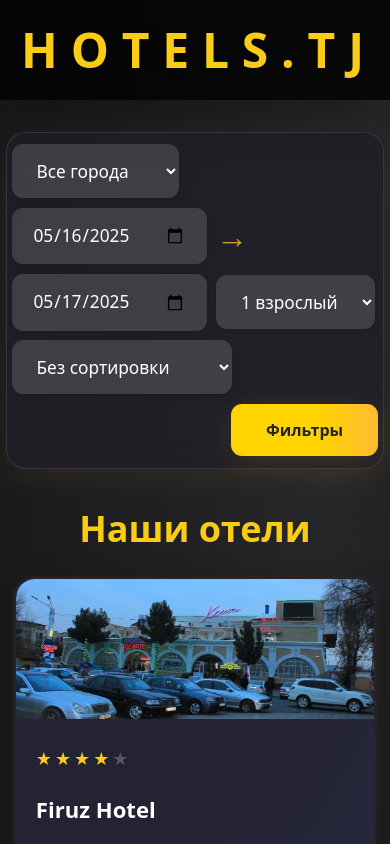
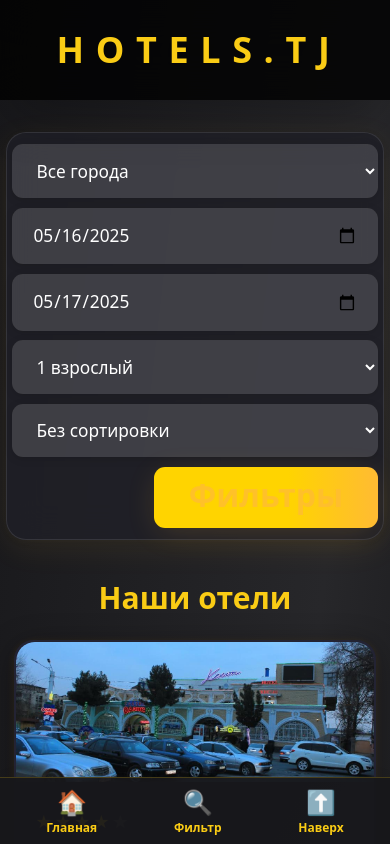
Before and after one commit to sharky21222/hotels.tj, a React (Create React App) app: page / in a window 390 px wide. Shown: the top 844 px of the page. Built offline with nearby package versions, Linux system fonts and the light colour scheme.

Commit message:
feat: mobile optimization + bottom navbar

```diff
--- a/src/App.js
+++ b/src/App.js
@@ -1,6 +1,6 @@
 // src/App.js
-import React, { useState, useMemo, useEffect } from 'react';
-import { Routes, Route, Link } from 'react-router-dom';
+import React, { useState, useMemo, useEffect, useRef } from 'react';
+import { Routes, Route, Link, useLocation } from 'react-router-dom';
 import { motion, AnimatePresence } from 'framer-motion';
 import { hotels } from './data/hotels';
 import HotelDetail from './pages/HotelDetail';
@@ -36,7 +36,7 @@ export default function App() {
   // Loader
   const [loading, setLoading] = useState(true);
   useEffect(() => {
-    setTimeout(() => setLoading(false), 900);
+    setTimeout(() => setLoading(false), 700);
   }, []);
 
   // Scroll Up button
@@ -45,6 +45,36 @@ export default function App() {
     const onScroll = () => setScrollUp(window.scrollY > 420);
     window.addEventListener('scroll', onScroll);
     return () => window.removeEventListener('scroll', onScroll);
+  }, []);
+
+  // Pull-to-refresh подсказка
+  const [showRefresh, setShowRefresh] = useState(false);
+  const touchStart = useRef(0);
+  const touchMove = useRef(0);
+
+  useEffect(() => {
+    function handleTouchStart(e) {
+      if (window.scrollY === 0) {
+        touchStart.current = e.touches[0].clientY;
+      }
+    }
+    function handleTouchMove(e) {
+      touchMove.current = e.touches[0].clientY;
+      if (touchMove.current - touchStart.current > 70 && window.scrollY === 0) {
+        setShowRefresh(true);
+      }
+    }
+    function handleTouchEnd() {
+      setShowRefresh(false);
+    }
+    window.addEventListener('touchstart', handleTouchStart, { passive: true });
+    window.addEventListener('touchmove', handleTouchMove, { passive: true });
+    window.addEventListener('touchend', handleTouchEnd);
+    return () => {
+      window.removeEventListener('touchstart', handleTouchStart);
+      window.removeEventListener('touchmove', handleTouchMove);
+      window.removeEventListener('touchend', handleTouchEnd);
+    };
   }, []);
 
   // Сбросить фильтры
@@ -82,11 +112,14 @@ export default function App() {
     return data;
   }, [city, minPrice, maxPrice, onlyWifi, onlyBreakfast, stars, sort]);
 
+  // Для активной вкладки bottom-navbar
+  const location = useLocation();
+
   return (
-    <div className="min-h-screen bg-gradient-to-br from-zinc-900 via-zinc-800 to-zinc-950 text-white font-sans">
-      {/* Fixed HEADER + анимация */}
+    <div className="min-h-screen bg-gradient-to-br from-zinc-900 via-zinc-800 to-zinc-950 text-white font-sans relative pb-24">
+      {/* HEADER */}
       <header className="sticky top-0 z-50 bg-black/80 backdrop-blur-xl shadow-2xl">
-        <div className="h-24 flex items-center justify-center select-none">
+        <div className="h-20 flex items-center justify-center select-none">
           <Link to="/" className="flex items-center gap-2 animate__animated animate__fadeInDown">
             {title.map((c, i) => (
               <motion.span
@@ -94,7 +127,7 @@ export default function App() {
                 initial={{ opacity: 0, y: -30 }}
                 animate={{ opacity: 1, y: 0 }}
                 transition={{ delay: i * 0.07, type: 'spring', stiffness: 350 }}
-                className="text-5xl sm:text-6xl font-black text-yellow-400 tracking-widest drop-shadow-lg"
+                className="text-4xl sm:text-5xl font-black text-yellow-400 tracking-widest drop-shadow-lg"
               >
                 {c}
               </motion.span>
@@ -103,47 +136,54 @@ export default function App() {
         </div>
       </header>
 
+      {/* Pull-to-refresh подсказка */}
+      {showRefresh &&
+        <div className="fixed top-16 left-1/2 -translate-x-1/2 z-[999] px-6 py-2 bg-yellow-400 text-black font-semibold rounded-2xl shadow-lg animate__fadeInDown">
+          Обнови страницу для новых данных ⭮
+        </div>
+      }
+
       <Routes>
         {/* Главная страница с фильтрами */}
         <Route path="/" element={
           <>
-            {/* Filter bar (вверху над сеткой) */}
+            {/* Filter bar */}
             <motion.div
-              className="max-w-7xl mx-auto flex flex-wrap gap-3 sm:gap-5 items-center bg-white/10 backdrop-blur-xl rounded-2xl p-5 mb-8 border border-white/10 filterbar"
+              className="max-w-7xl mx-auto flex flex-wrap gap-3 sm:gap-5 items-center bg-white/10 backdrop-blur-xl rounded-2xl p-4 mb-6 border border-white/10 filterbar"
               initial={{ opacity: 0, y: -20 }}
               animate={{ opacity: 1, y: 0 }}
               transition={{ duration: 0.4 }}
             >
-              <select value={city} onChange={e => setCity(e.target.value)} className="filter-select">
+              <select value={city} onChange={e => setCity(e.target.value)} className="filter-select w-full sm:w-auto">
                 <option value="">Все города</option>
                 {cities.map(c => <option key={c} value={c}>{c}</option>)}
               </select>
-              <input type="date" value={start} onChange={e => setStart(e.target.value)} className="filter-input"/>
-              <span className="text-xl">→</span>
-              <input type="date" value={end} onChange={e => setEnd(e.target.value)} className="filter-input"/>
-              <select value={guests} onChange={e => setGuests(+e.target.value)} className="filter-select">
+              <input type="date" value={start} onChange={e => setStart(e.target.value)} className="filter-input w-full sm:w-auto"/>
+              <span className="text-xl hidden sm:inline">→</span>
+              <input type="date" value={end} onChange={e => setEnd(e.target.value)} className="filter-input w-full sm:w-auto"/>
+              <select value={guests} onChange={e => setGuests(+e.target.value)} className="filter-select w-full sm:w-auto">
                 <option value={1}>1 взрослый</option>
                 <option value={2}>2 взрослых</option>
                 <option value={3}>3 взрослых</option>
                 <option value={4}>4 взрослых</option>
               </select>
-              <select value={sort} onChange={e => setSort(e.target.value)} className="filter-select">
+              <select value={sort} onChange={e => setSort(e.target.value)} className="filter-select w-full sm:w-auto">
                 {sortVariants.map(o => (<option key={o.value} value={o.value}>{o.label}</option>))}
               </select>
               {/* mobile filter toggle */}
               <button
-                className="xl:hidden bg-yellow-400/90 hover:bg-yellow-300 text-black rounded-lg font-bold px-4 py-2 ml-auto transition-all"
-                onClick={() => setFilterOpen(v => !v)}
+                className="xl:hidden bg-yellow-400/90 hover:bg-yellow-300 text-black rounded-lg font-bold px-5 py-2 ml-auto transition-all"
+                onClick={() => setFilterOpen(true)}
               >
-                Фильтры
+                <span className="text-lg">Фильтры</span>
               </button>
             </motion.div>
 
             {/* Sidebar + Контент: сетка */}
             <div className="max-w-7xl mx-auto grid grid-cols-1 xl:grid-cols-[290px_1fr] gap-7 px-2 xl:px-0 relative">
-              {/* Sidebar Фильтр (desktop, слева строго) */}
+              {/* Sidebar Фильтр (desktop) */}
               <aside className="hidden xl:block sticky top-32 self-start">
-                <div className="bg-white/10 border border-white/10 p-7 rounded-2xl shadow-2xl min-w-[230px] max-w-[290px] w-full animate__animated animate__fadeInLeft">
+                <div className="bg-white/10 border border-white/10 p-7 rounded-2xl shadow-2xl min-w-[230px] max-w-[290px] w-full animate__fadeInLeft">
                   <h3 className="text-xl font-bold text-yellow-400 mb-4">Фильтры</h3>
                   <label className="block mb-2 text-white/90">Цена от:
                     <input type="number" placeholder="Мин" value={minPrice} onChange={e => setMinPrice(e.target.value)}
@@ -171,7 +211,7 @@ export default function App() {
                 </div>
               </aside>
 
-              {/* Мобильный фильтр (drawer слева) */}
+              {/* Мобильный фильтр (drawer) */}
               <AnimatePresence>
                 {filterOpen && (
                   <>
@@ -271,7 +311,7 @@ export default function App() {
               {/* Main Content (карточки справа!) */}
               <main className="w-full xl:pl-2">
                 <motion.h2
-                  className="text-4xl sm:text-5xl text-yellow-400 font-bold text-center mb-7"
+                  className="text-3xl sm:text-5xl text-yellow-400 font-bold text-center mb-6"
                   initial={{ opacity: 0, y: -14 }}
                   animate={{ opacity: 1, y: 0 }}
                   transition={{ duration: 0.48, delay: 0.16 }}
@@ -292,7 +332,7 @@ export default function App() {
                   ) : (
                     <motion.div
                       key="cards"
-                      className="grid grid-cols-1 sm:grid-cols-2 xl:grid-cols-3 gap-10 cards"
+                      className="grid grid-cols-1 sm:grid-cols-2 xl:grid-cols-3 gap-7 sm:gap-10 cards"
                       initial="hidden"
                       animate="visible"
                       variants={{
@@ -319,8 +359,8 @@ export default function App() {
                           className="hotel-card card group bg-white/10 border border-yellow-400/10 rounded-3xl shadow-2xl overflow-hidden hover:border-yellow-400 transition-all"
                         >
                           <Link to={`/hotel/${hotel.id}`}>
-                            <img src={hotel.images[0]} alt={hotel.name} className="rounded-t-3xl h-56 w-full object-cover group-hover:scale-105 transition-transform duration-300"/>
-                            <div className="info card-content p-6">
+                            <img src={hotel.images[0]} alt={hotel.name} className="rounded-t-3xl h-52 w-full object-cover group-hover:scale-105 transition-transform duration-300"/>
+                            <div className="info card-content p-5">
                               <div className="stars flex gap-0.5 mb-1">
                                 {[...Array(hotel.stars || 4)].map((_, j) => (
                                   <span key={j} className="text-yellow-400 text-lg">★</span>
@@ -329,7 +369,7 @@ export default function App() {
                                   <span key={j} className="empty text-gray-600 text-lg">★</span>
                                 ))}
                               </div>
-                              <h3 className="text-xl font-semibold mb-1">{hotel.name}</h3>
+                              <h3 className="text-lg sm:text-xl font-semibold mb-1">{hotel.name}</h3>
                               <p className="text-gray-200 text-base mb-2 line-clamp-2">{hotel.description}</p>
                               <div className="features mt-1 flex gap-2">
                                 {hotel.wifi && <span className="bg-blue-600/30 px-2 rounded text-white/90">📶 Wi-Fi</span>}
@@ -346,6 +386,24 @@ export default function App() {
                   )}
                 </AnimatePresence>
               </main>
+            </div>
+
+            {/* Bottom NavBar для мобилок */}
+            <div className="fixed bottom-0 left-0 w-full z-[100] sm:hidden">
+              <div className="flex bg-zinc-900/95 border-t border-yellow-400/20 justify-around items-center py-2 px-2 shadow-2xl">
+                <Link to="/" className="flex flex-col items-center text-yellow-400 font-bold">
+                  <span className="text-2xl">🏠</span>
+                  <span className="text-xs mt-0.5">Главная</span>
+                </Link>
+                <button onClick={() => setFilterOpen(true)} className="flex flex-col items-center text-yellow-400 font-bold">
+                  <span className="text-2xl">🔍</span>
+                  <span className="text-xs mt-0.5">Фильтр</span>
+                </button>
+                <button onClick={() => window.scrollTo({top:0, behavior:'smooth'})} className="flex flex-col items-center text-yellow-400 font-bold">
+                  <span className="text-2xl">⬆️</span>
+                  <span className="text-xs mt-0.5">Наверх</span>
+                </button>
+              </div>
             </div>
           </>
         }/>
@@ -364,7 +422,7 @@ export default function App() {
         {scrollUp && (
           <motion.button
             onClick={() => window.scrollTo({ top: 0, behavior: 'smooth' })}
-            className="scroll-up-btn fixed bottom-7 right-8 z-[99] w-14 h-14 rounded-full bg-yellow-400 hover:bg-yellow-300 text-black font-black text-3xl shadow-xl flex items-center justify-center transition-all border-2 border-white"
+            className="scroll-up-btn fixed bottom-20 right-6 z-[99] w-14 h-14 rounded-full bg-yellow-400 hover:bg-yellow-300 text-black font-black text-3xl shadow-xl flex items-center justify-center transition-all border-2 border-white sm:block hidden"
             initial={{ opacity: 0, scale: 0.7 }} animate={{ opacity: 1, scale: 1 }} exit={{ opacity: 0, scale: 0.8 }}>
             ↑
           </motion.button>
```
